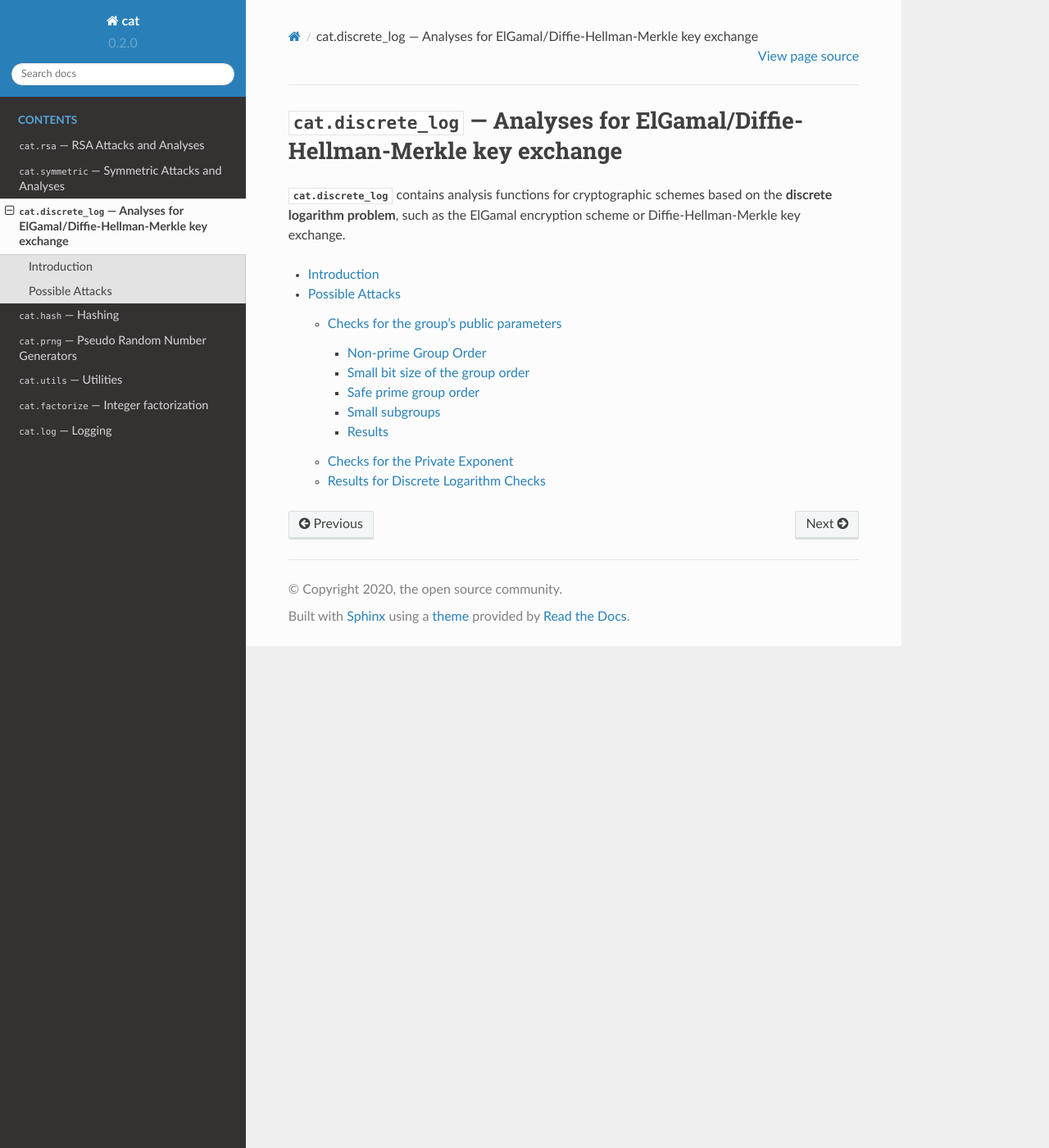
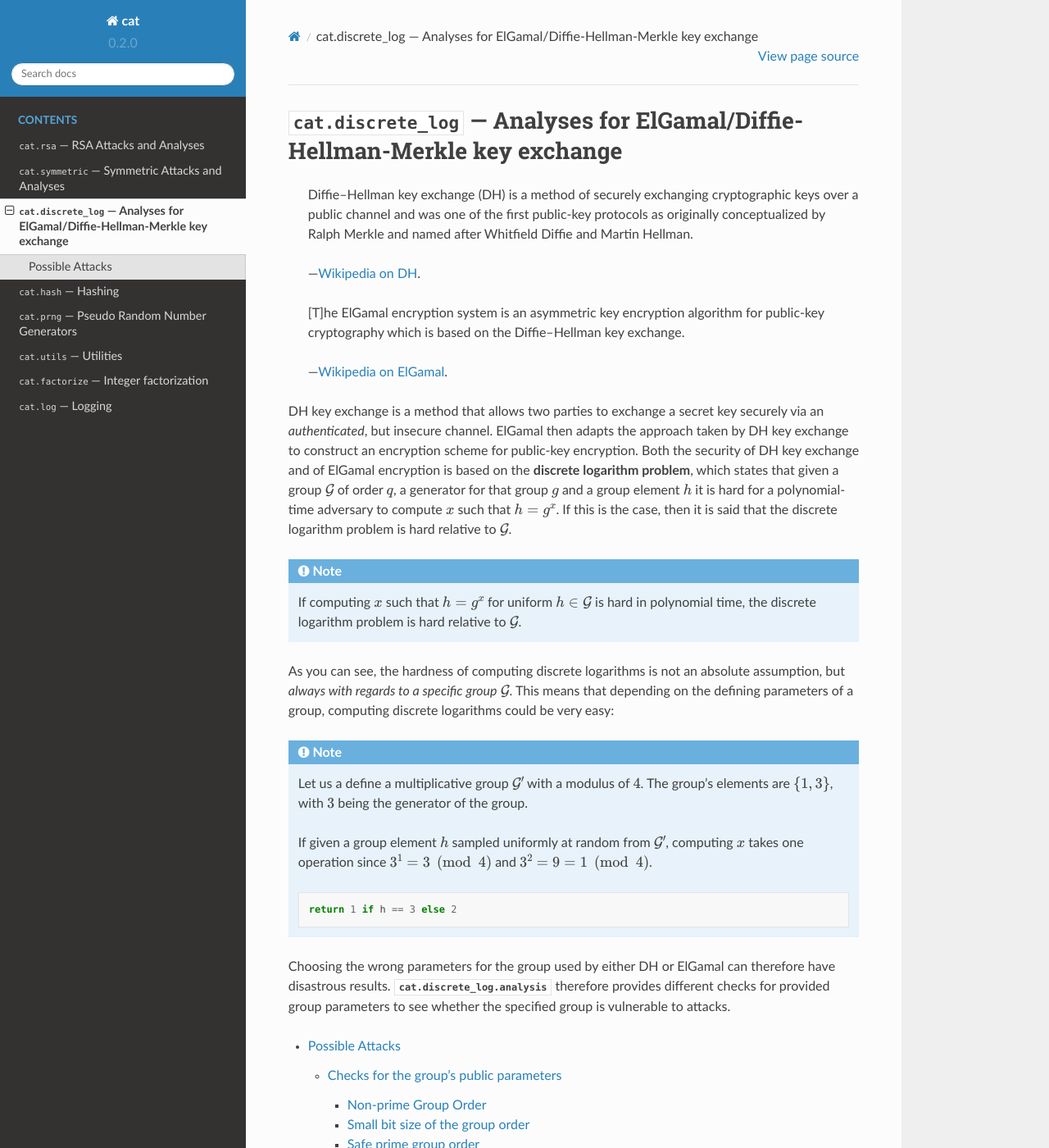
Before and after one commit to establishingsecurity/CAT, a Sphinx documentation site: the page built from doc/src/discrete_log.rst, in a window 1280 px wide and 1400 px high. Shown: the whole window at 82% size. Built offline with Sphinx 7.4.7 and the Read the Docs theme 2.0.0, drawn with Linux system fonts in a browser that asks for light colours; pages that are not in the unit, such as notebooks, are missing from menus.

Commit message:
Visible clarity for a few chapters improved

```diff
--- a/doc/src/discrete_log.rst
+++ b/doc/src/discrete_log.rst
@@ -5,10 +5,45 @@
 :mod:`cat.discrete_log` --- Analyses for ElGamal/Diffie-Hellman-Merkle key exchange
 ===================================================================================
 
-:mod:`cat.discrete_log` contains analysis functions for cryptographic schemes based on the **discrete logarithm problem**, such as the ElGamal encryption scheme or Diffie-Hellman-Merkle key exchange.
+.. epigraph::
+
+    Diffie–Hellman key exchange (DH) is a method of securely exchanging cryptographic keys over a public channel and was one of the first public-key protocols as originally conceptualized by Ralph Merkle and named after Whitfield Diffie and Martin Hellman.
+
+    -- `Wikipedia on DH`_.
+
+    [T]he ElGamal encryption system is an asymmetric key encryption algorithm for public-key cryptography which is based on the Diffie–Hellman key exchange.
+
+    -- `Wikipedia on ElGamal`_.
+
+.. _`Wikipedia on DH`: https://en.wikipedia.org/wiki/Diffie–Hellman_key_exchange
+.. _`Wikipedia on ElGamal`: https://en.wikipedia.org/wiki/ElGamal_encryption
+
+
+DH key exchange is a method that allows two parties to exchange a secret key securely via an *authenticated*, but insecure channel.
+ElGamal then adapts the approach taken by DH key exchange to construct an encryption scheme for public-key encryption.
+Both the security of DH key exchange and of ElGamal encryption is based on the **discrete logarithm problem**, which states that given a group :math:`\mathcal{G}` of order :math:`q`, a generator for that group :math:`g` and a group element :math:`h` it is hard for a polynomial-time adversary to compute :math:`x` such that :math:`h = g^x`.
+If this is the case, then it is said that the discrete logarithm problem is hard relative to :math:`\mathcal{G}`.
+
+.. note::
+    If computing :math:`x` such that :math:`h=g^x` for uniform :math:`h \in \mathcal{G}` is hard in polynomial time, the discrete logarithm problem is hard relative to :math:`\mathcal{G}`.
+
+As you can see, the hardness of computing discrete logarithms is not an absolute assumption, but *always with regards to a specific group* :math:`\mathcal{G}`.
+This means that depending on the defining parameters of a group, computing discrete logarithms could be very easy:
+
+.. note::
+    Let us a define a multiplicative group :math:`\mathcal{G'}` with a modulus of :math:`4`. The group's elements are :math:`\{1,3\}`, with :math:`3` being the generator of the group.
+
+    If given a group element :math:`h` sampled uniformly at random from :math:`\mathcal{G'}`, computing :math:`x` takes one operation since :math:`3^1 = 3 \pmod{4}` and :math:`3^2 = 9 = 1 \pmod{4}`.
+
+    .. code-block:: python
+
+        return 1 if h == 3 else 2
+
+Choosing the wrong parameters for the group used by either DH or ElGamal can therefore have disastrous results.
+:mod:`cat.discrete_log.analysis` therefore provides different checks for provided group parameters to see whether the specified group is vulnerable to attacks.
+
 
 .. toctree::
    :glob:
 
-   discrete_log/intro.rst
    discrete_log/*
--- a/doc/src/hash.rst
+++ b/doc/src/hash.rst
@@ -4,9 +4,6 @@
 
 :mod:`cat.hash` --- Hashing
 ===========================
-
-Theory
-------
 
 Cryptographic hash functions reduce an arbitrary length input to a fixed length bit-string while adhering to three core properties.
 
@@ -59,8 +56,7 @@ Reviewing the properties of cryptographic hash functions, they don't ensure that
 This is a property implied by the core security definition of :term:`MACs<MAC>`.
 You may already see how, given :math:`H_{\IV}(m)` and the length of :math:`m`, it's possible to append another block at the end of the depicted chain and compute :math:`H_{\IV}(\pad(m) \| m')`.
 
-Analysis and Attacks
---------------------
+
 .. toctree::
    :glob:
 
```
Also changed, not shown: doc/src/discrete_log/intro.rst (deleted, +0 -39 lines).
